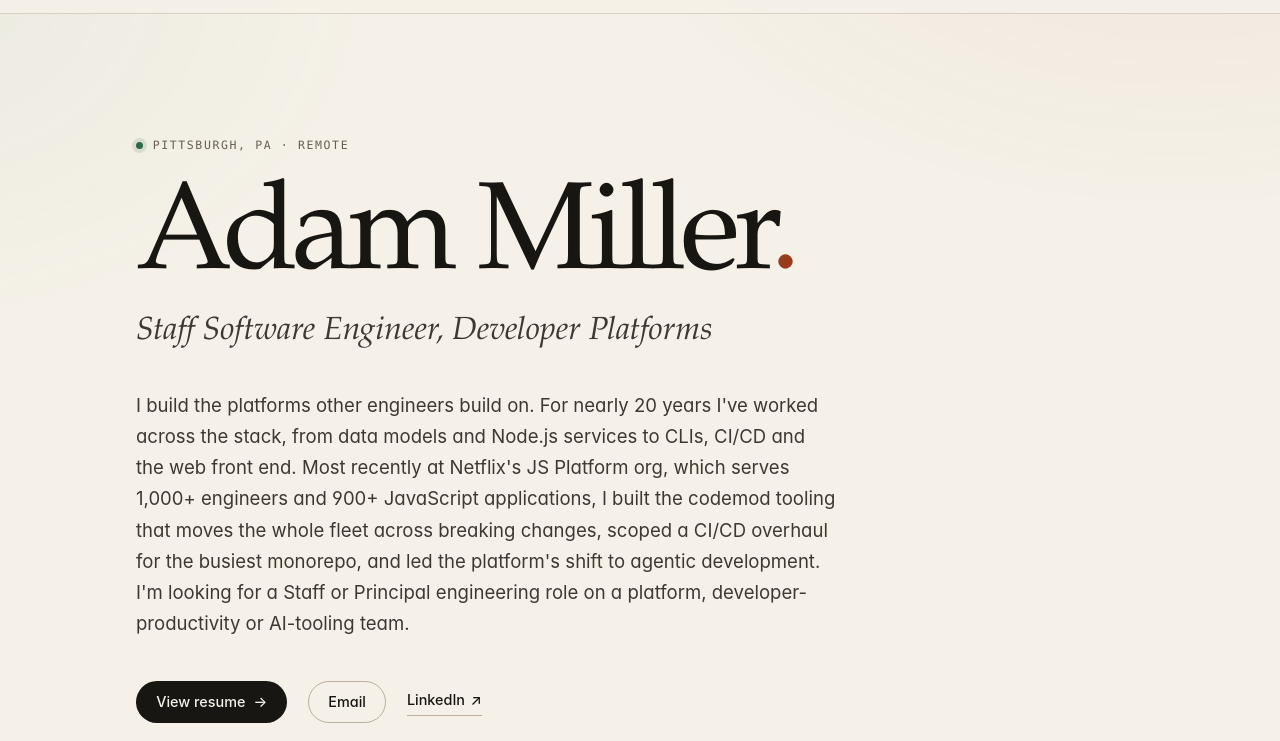
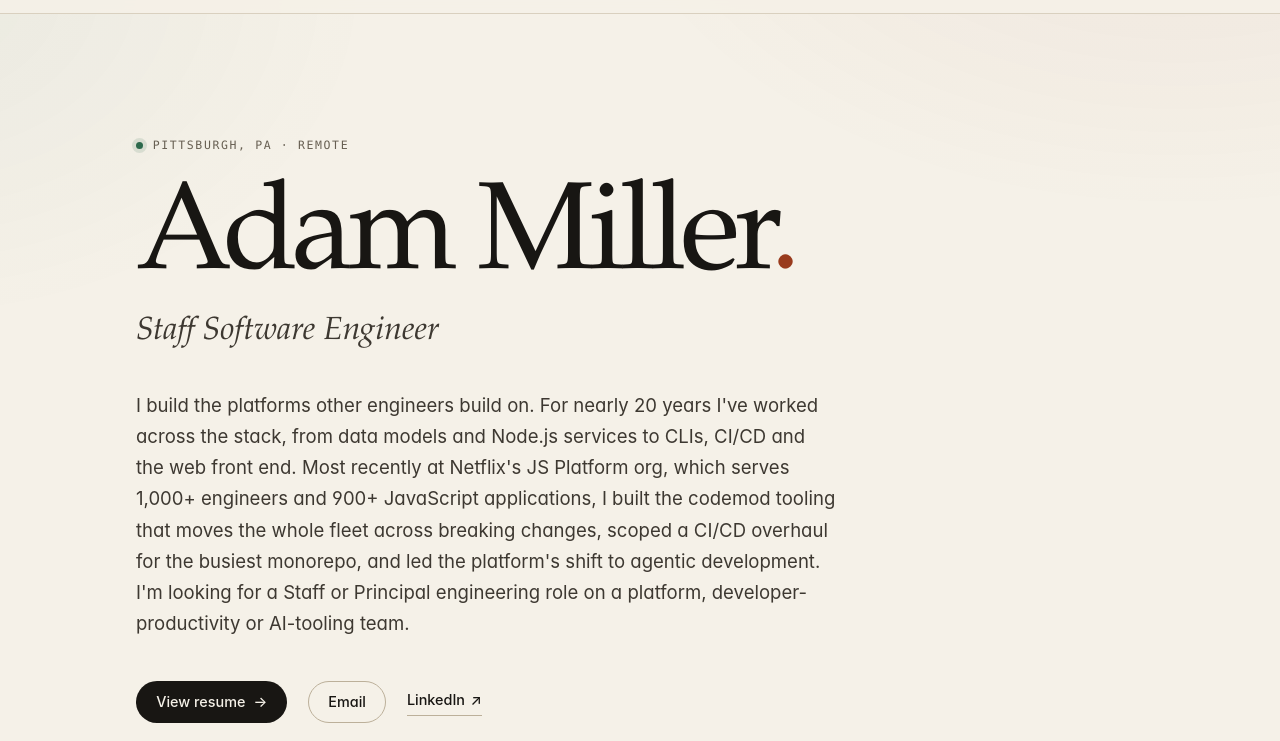
Before and after one commit to adammiller/adammiller.co, an Astro site: page / in a window 1280 px wide. Shown: the part 59-800 px from the top of the page. Built offline with nearby package versions, Linux system fonts and the light colour scheme; Astro itself is replaced by a stand-in of ours.

Commit message:
Use a plain "Staff Software Engineer" headline
Widens the positioning: developer-platform roles are scarce, so the
headline no longer names a specialty. The platform work stays prominent
in the intro, selected work, resume and the og.png footer line.

Regenerates og.png and the resume PDF with the new headline.

Co-Authored-By: Claude Code <noreply@anthropic.com>

```diff
--- a/src/data/site.ts
+++ b/src/data/site.ts
@@ -7,14 +7,14 @@
 export const SITE = {
   url: "https://adammiller.co",
   name: "Adam Miller",
-  headline: "Staff Software Engineer, Developer Platforms",
+  headline: "Staff Software Engineer",
   location: "Pittsburgh, PA",
   locationLine: "Pittsburgh, PA · Remote",
   email: "acm6603@gmail.com",
   linkedin: "https://www.linkedin.com/in/adammillerrr",
 
   /** Home page <title>. */
-  homeTitle: "Adam Miller — Staff Software Engineer, Developer Platforms",
+  homeTitle: "Adam Miller — Staff Software Engineer",
   homeDescription:
     "Adam Miller is a staff-level software engineer in Pittsburgh who builds the platforms other engineers build on: CLIs, codemods, CI/CD, services and agent tooling for 1,000+ engineers at Netflix.",
 
```
Also changed, not shown: scripts/og-template.html (+1 -1 lines), public/og.png, 1 other file.
